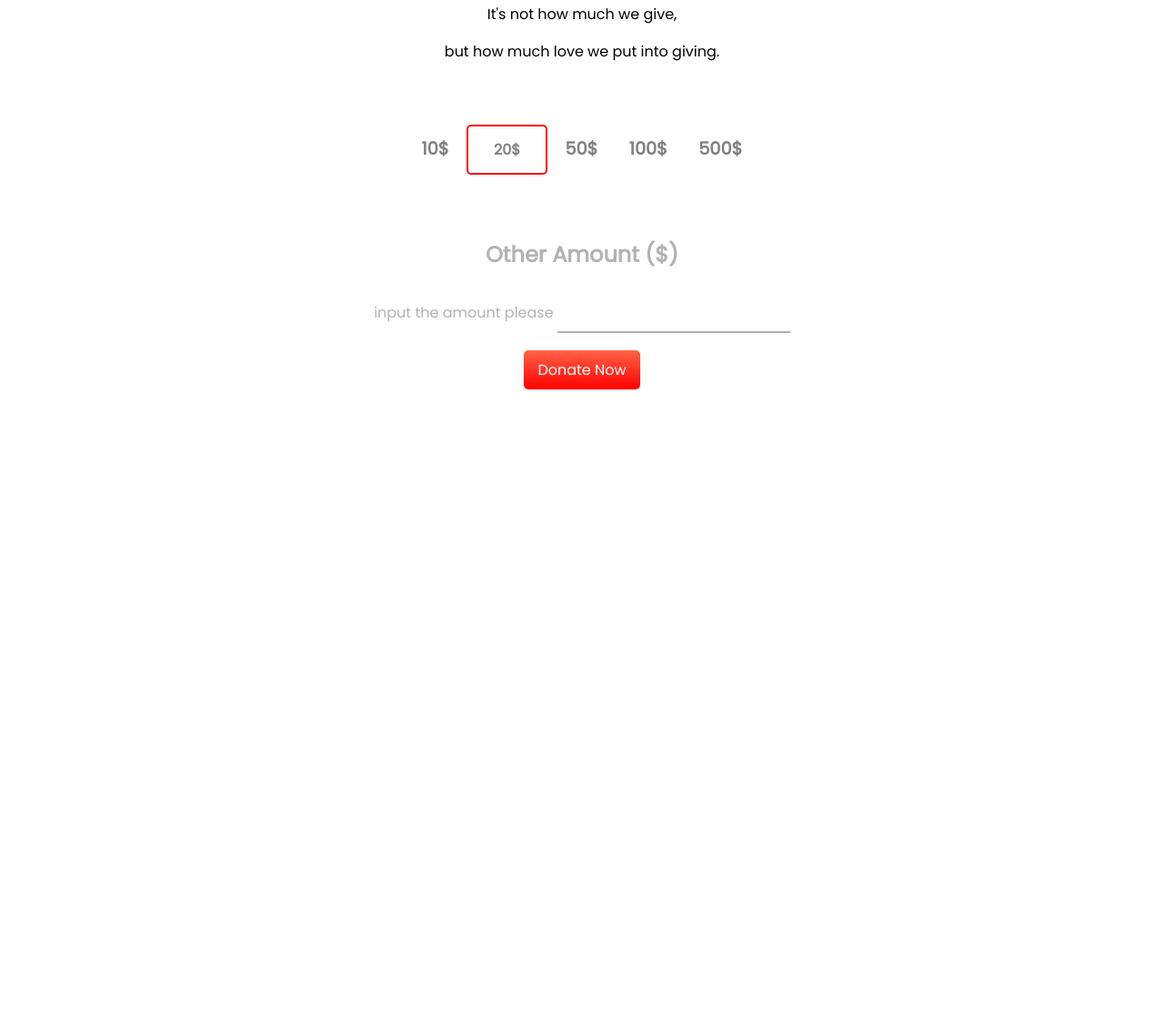
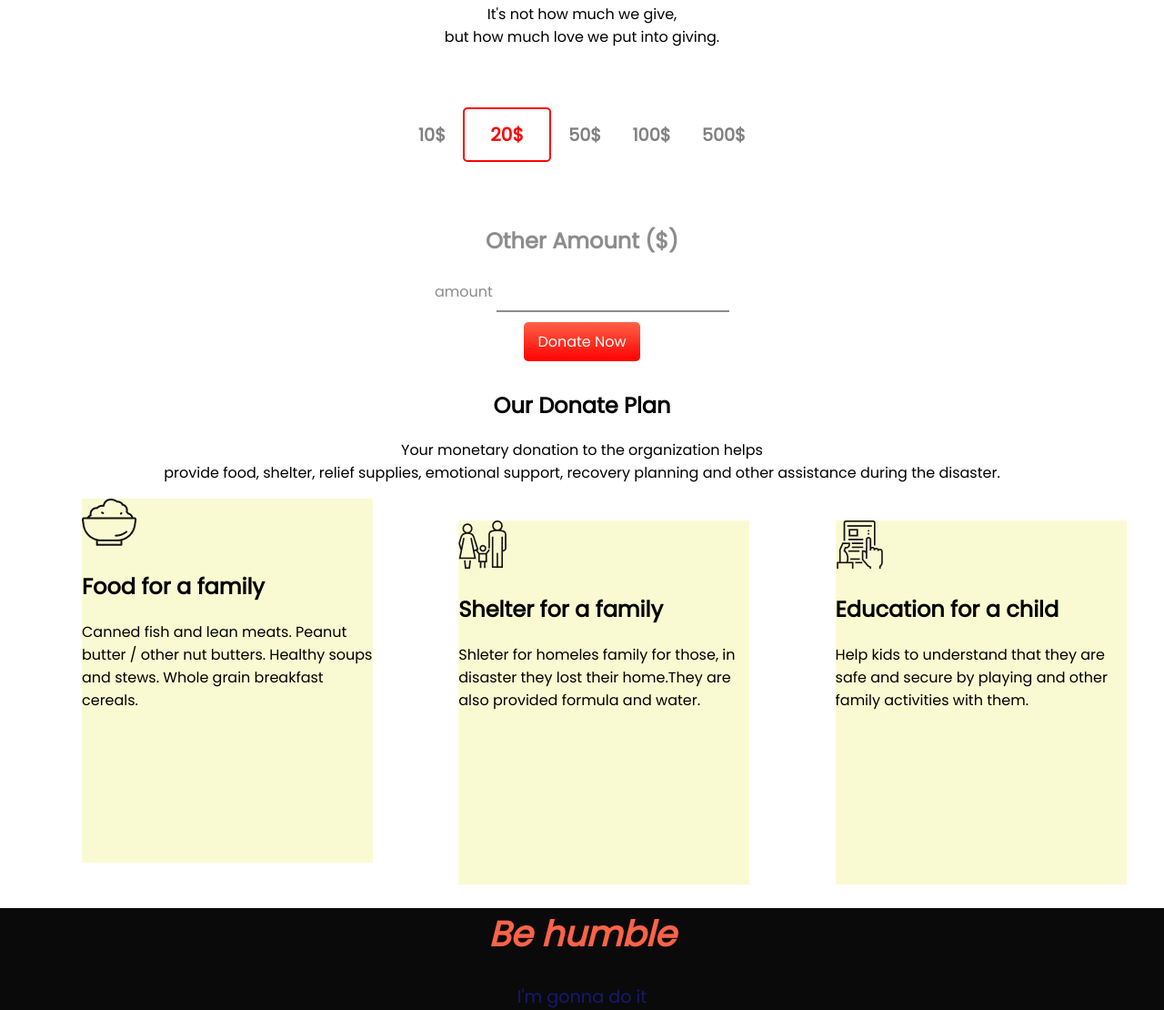
Before and after one commit to Azharul-Islam-Nahid/donate-for-Sylet, a plain HTML site: page index.html in a window 1280 px wide. Shown: the part 740-1850 px from the top of the page at 91% size. Before the commit the page ends 1168 px from the top, so only its background shows below. Drawn offline with Linux system fonts and the light colour scheme.

Commit message:
added footer

```diff
--- a/index.html
+++ b/index.html
@@ -16,44 +16,76 @@
 <body>
     <section class="bg">
         <div class="main-header">
-            <h1>Let's Help Those Who Are
-            </h1>
-            <h1>More In Need</h1>
-            <p>When you are kind to someone in trouble,</p>
-            <p>you hope they'll remember and be kind to someone else.</p>
-            <p> And it'll
+            <h1>Let's Help Those Who Are <br> More In Need</h1>
+            <p>When you are kind to someone in trouble, <br> you hope they'll remember and be kind to someone else. <br>
+                And it'll
                 become like a wildfire</p>
-            <a class="link-button" href="http://" target="_blank" rel="">Donate Now</a>
+            <a class="link-button" href="https://bidyanondo.org/about#" target="_blank" rel="">Donate Now</a>
         </div>
 
     </section>
     <section>
         <div class="second-section-div">
             <h1>Donate Today</h1>
-            <p>It's not how much we give,</p>
-            <p>but how much love we put into giving.</p>
+            <p>It's not how much we give, <br> but how much love we put into giving.</p>
         </div>
         <div class="link-div-2">
-            <a class="link-button-2" href="http://" target="_blank" rel="">10$</a>
-            <a id="different-button" class="link-button-2" href="http://" target="_blank" rel="">20$</a>
-            <a class="link-button-2" href="http://" target="_blank" rel="">50$</a>
-            <a class="link-button-2" href="http://" target="_blank" rel="">100$</a>
-            <a class="link-button-2" href="http://" target="_blank" rel="">500$</a>
+            <a class="link-button-2" rel="">10$</a>
+            <a id="different-button" class="link-button-2" href="https://bidyanondo.org/about# target=" _blank"
+                rel="">20$</a>
+            <a class="link-button-2" rel="">50$</a>
+            <a class="link-button-2" rel="">100$</a>
+            <a class="link-button-2" rel="">500$</a>
         </div>
         <div>
             <div class="amount-input">
                 <h2>Other Amount ($)</h2>
                 <form>
-                    <label for="amount">input the amount please</label>
-                    <input type="text" id="amount" name="">
+                    <label for=""> amount </label>
+                    <input type="text" id="amount" name=">Other Amount ($)">
                 </form>
 
             </div>
         </div>
         <div class="donate-button-2">
-            <a class="link-button" href="http://" target="_blank" rel="">Donate Now</a>
+            <a class="link-button" href=https://bidyanondo.org/about# target="_blank" rel="">Donate Now</a>
+        </div>
+        <div class="second-section-div">
+            <h1>Our Donate Plan</h1>
+            <p>Your monetary donation to the organization helps <br> provide food, shelter, relief supplies, emotional
+                support, recovery planning and other assistance during the disaster. </p>
         </div>
     </section>
+    <section class="flexible-container">
+        <div class="half-width"><img src="icons/food.png" alt=""></div>
+        <div class="half-width">
+            <h1>Food for a family</h1>
+            <p>Canned fish and lean meats.
+                Peanut butter / other nut butters.
+                Healthy soups and stews.
+                Whole grain breakfast cereals.</p>
+        </div>
+    </section>
+    <section class="flexible-container">
+        <div class="half-width"><img src="icons/shelter.png" alt=""></div>
+        <div class="half-width">
+            <h1>Shelter for a family</h1>
+            <p>Shleter for homeles family for those, in disaster they lost their home.They are also provided
+                formula and water. </p>
+        </div>
+    </section>
+    <section class="flexible-container">
+        <div class="half-width"><img src="icons/Frame-1.png" alt=""></div>
+        <div class="half-width">
+            <h1>Education for a child</h1>
+            <p>Help kids to understand that they are safe and secure by playing and other
+                family activities with them.</p>
+        </div>
+    </section>
+    <footer>
+        <h1>Be humble</h1>
+        <p id="second-footer">I'm gonna do it</p>
+    </footer>
 </body>
 
 </html>
--- a/style.css
+++ b/style.css
@@ -53,22 +53,23 @@ html {
     background-image: linear-gradient(white, white);
     padding: 10px 15px;
     border-radius: 5px;
+    cursor: pointer;
 }
 
 #different-button {
 
     border: 2px solid red;
     background-color: white;
-    color: grey;
+    color: red;
     padding: 14px 28px;
-    font-size: 16px;
+    font-size: 20px;
     cursor: pointer;
 }
 
 input[type=text] {
     width: 20%;
     padding: 12px 20px;
-    margin: 8px 0;
+    margin: 0;
     box-sizing: border-box;
     border: none;
     border-bottom: 2px solid grey;
@@ -77,7 +78,7 @@ input[type=text] {
 .amount-input {
     padding-top: 5%;
     text-align: center;
-    opacity: 60%;
+    opacity: 90%;
     color: grey;
 }
 
@@ -85,3 +86,27 @@ input[type=text] {
     text-align: center;
     padding-top: 20px;
 }
+
+.flexible-container {
+    display: inline-block;
+    position: relative;
+    margin-left: 90px;
+    flex: content;
+    width: 25%;
+    height: 400px;
+    background-color: lightgoldenrodyellow;
+
+}
+
+footer {
+    background-color: rgb(10, 10, 10);
+    text-align: center;
+    color: tomato;
+    font-style: italic;
+    font-size: larger;
+}
+
+#second-footer {
+    font-style: normal;
+    color: midnightblue;
+}
```
